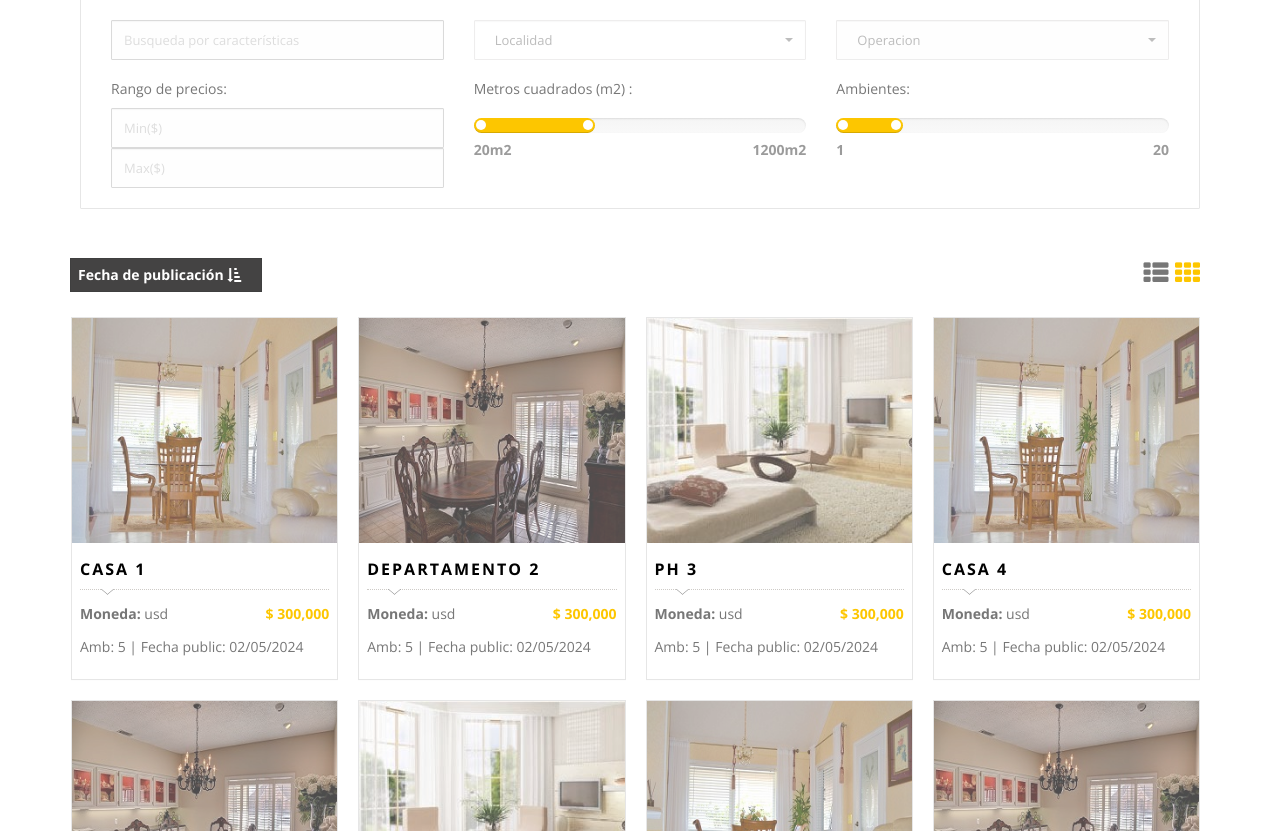
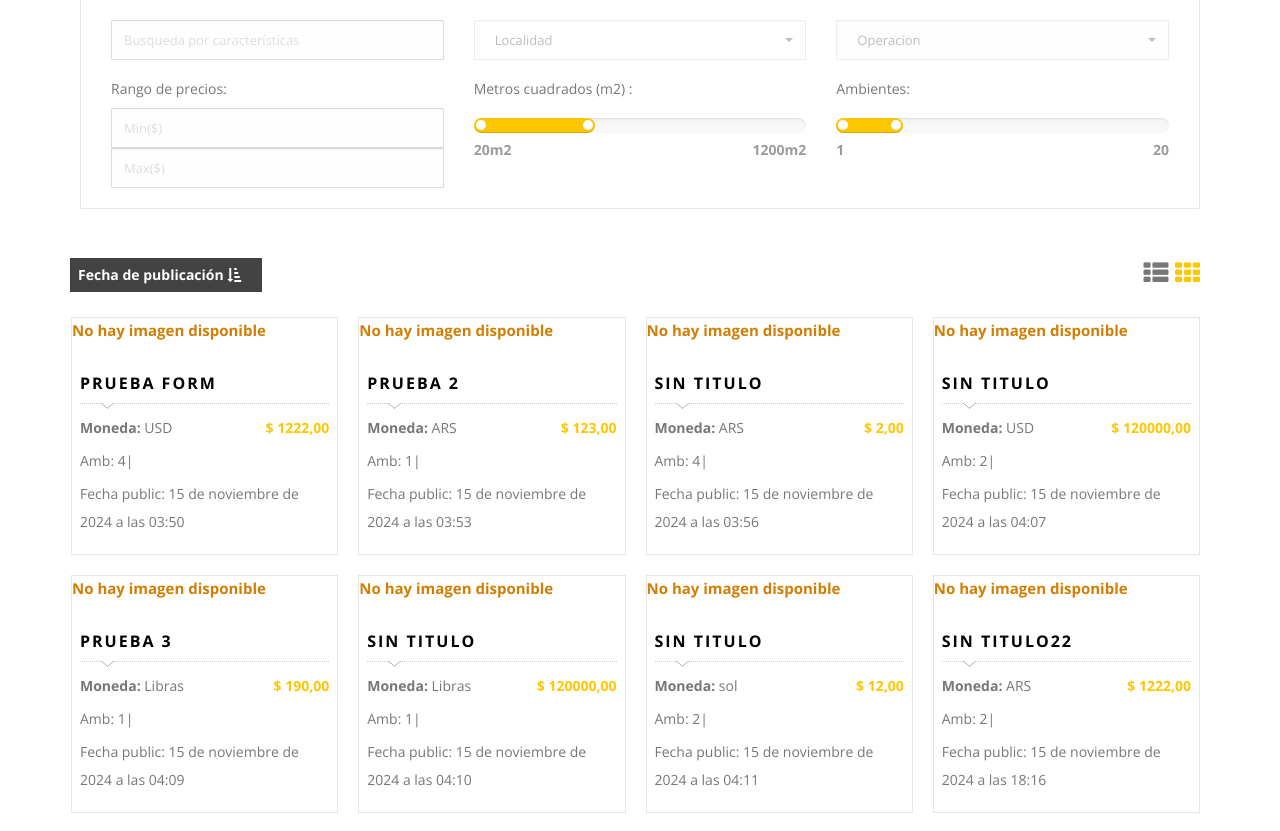
Before and after one commit to enzojb/andoBuscando, a Django app: page /propiedad/ in a window 1280 px wide. Shown: the part 376-1207 px from the top of the page. Run offline with Django 5.2, Linux system fonts and the light colour scheme; data comes from the database, SQL or seed files in the repository; both versions use the stored data as it was after the commit; some libraries are stand-ins or nearby versions.

Commit message:
lista propiedades ya recibe la info de la db

```diff
--- a/apps/propiedad/models.py
+++ b/apps/propiedad/models.py
@@ -6,7 +6,7 @@ class Propiedad(models.Model):
     tipo_propiedad = models.ForeignKey('propiedad.TipoPropiedad', on_delete=models.CASCADE)
     tipo_operacion = models.ForeignKey('propiedad.TipoOperacion', on_delete=models.CASCADE, default='')
     titulo= models.CharField(max_length=50, default='sin titulo')
-    foto = models.ImageField(upload_to='images', null=True)
+    foto = models.ImageField(upload_to='images', null=True, blank=True)
     ambientes = models.PositiveIntegerField()
     metros_cuadrados = models.PositiveIntegerField()
     precio = models.DecimalField(max_digits=10, decimal_places=2)
--- a/apps/propiedad/templates/lista_propiedades.html
+++ b/apps/propiedad/templates/lista_propiedades.html
@@ -99,27 +99,34 @@
 
             <div class="col-md-12 clear ">
                 <div id="list-type" class="proerty-th">
+                    {% for propiedad in propiedades%}
                     <div class="col-sm-6 col-md-3 p0">
                         <div class="box-two proerty-item">
                             <div class="item-thumb">
-                                <a href="/propiedad/detalles_propiedad" ><img src="{% static 'assets/img/demo/property-3.jpg' %}"></a>
+                                <a href="/propiedad/detalles_propiedad" >
+                                {% if propiedad.foto %}
+                                    <img src="{{ propiedad.foto.url }}">
+                                {% else %}
+                                    <p>No hay imagen disponible</p>
+                                {% endif %}</a>
                             </div>
 
                             <div class="item-entry overflow">
-                                <h5><a href="/propiedad/detalles_propiedad"> Casa 1 </a></h5>
+                                <h5><a href="/propiedad/detalles_propiedad">{{propiedad.titulo}}</a></h5>
                                 <div class="dot-hr"></div>
-                                <span class="pull-left"><b> Moneda:</b> usd </span>
-                                <span class="proerty-price pull-right"> $ 300,000</span>
+                                <span class="pull-left"><b> Moneda: </b>{{propiedad.moneda}} </span>
+                                <span class="proerty-price pull-right"> $ {{propiedad.precio}}</span>
                                 <p style="display: none;">Suspendisse ultricies Suspendisse ultricies Nulla quis dapibus nisl. Suspendisse ultricies commodo arcu nec pretium ...</p>
                                 <div class="property-icon">
-                                    <label>Amb: 5 |</label>
-                                    <label>Fecha public: 02/05/2024</label>
+                                    <label>Amb: {{propiedad.ambientes}}|</label>
+                                    <label>Fecha public: {{propiedad.fecha_creacion}}</label>
                                 </div>
                             </div>
 
                         </div>
                     </div>
-
+                    {% endfor %}
+                    <!--
                     <div class="col-sm-6 col-md-3 p0">
                         <div class="box-two proerty-item">
                             <div class="item-thumb">
@@ -353,7 +360,7 @@
                         </div>
                     </div>
                 </div>
-            </div>
+            </div> -->
 
             <div class="col-md-12 clear">
                 <div class="pull-right">
--- a/apps/propiedad/urls.py
+++ b/apps/propiedad/urls.py
@@ -1,9 +1,10 @@
 from django.urls import path
 from apps.propiedad.views import PropiedadView, PropiedadDetalleView, CrearPropiedadView, ContactarAgenteView
-
+from django.conf.urls.static import static
+from django.conf import settings
 urlpatterns=[
     path("",PropiedadView.as_view(), name="propiedades"),
     path("cargar_propiedad/",CrearPropiedadView.as_view(), name="cargar_propiedad"),
     path("detalles_propiedad/",PropiedadDetalleView.as_view(), name="detalles_propiedad"),
     path("contactar_agente", ContactarAgenteView.as_view() , name="contactar_agente")
-]
+]+ static(settings.MEDIA_URL, document_root=settings.MEDIA_ROOT)
```
Also changed, not shown: apps/propiedad/migrations/0011_alter_propiedad_foto.py (added), db.sqlite3, media/images/1366_2000.jpeg (added), media/images/Imativa_Casa_Carrasco_0013.webp (added), media/images/casa.jfif (added), media/images/pexels-photo-106399.jpeg (added), media/images/tree-with-roots-vector.jpg (deleted).
